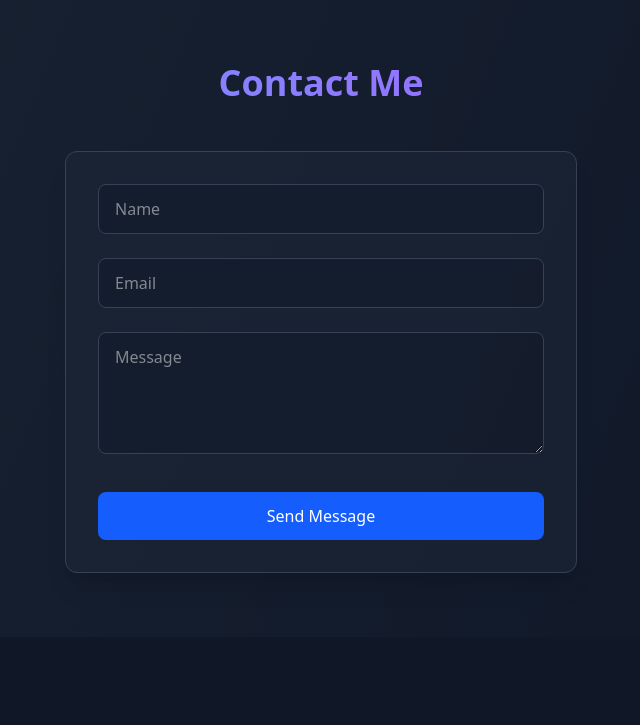
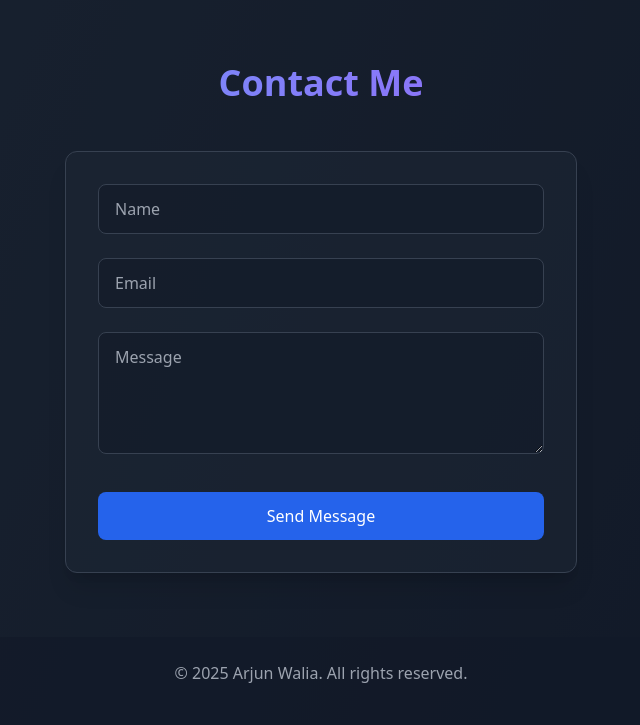
Before and after one commit to Arjun-Walia/portfolioMain, a Flask app: page / in a window 1280 px wide. Shown: the part 2517-3242 px from the top of the page, without its empty margins (319-959 px from the left). Before the commit the page ends 3090 px from the top, so only its background shows below. Run offline with Flask 3, Linux system fonts and the light colour scheme; some libraries are stand-ins or nearby versions.

Commit message:
feature updated

```diff
--- a/main.py
+++ b/main.py
@@ -1,4 +1,4 @@
-from flask import Flask, render_template, redirect, request
+from flask import Flask, render_template, request, redirect
 from pymongo import MongoClient
 
 client = MongoClient('mongodb://localhost:27017/')
@@ -24,7 +24,7 @@ def contactus():
 
     db.contactus.insert_one(doc)
 
-    return "Thanks for contacting"
+    return redirect('/')
 
-if __name__=='__main__':
+if __name__ == '__main__':
     app.run(debug=True, port=5000)
--- a/templates/index.html
+++ b/templates/index.html
@@ -1,41 +1,65 @@
 <!DOCTYPE html>
 <html lang="en">
+
 <head>
   <meta charset="UTF-8" />
   <meta name="viewport" content="width=device-width, initial-scale=1.0" />
-  <script src="https://unpkg.com/@tailwindcss/browser@4"></script>
-  <title>My portfolio</title>
+  <script src="https://cdn.tailwindcss.com"></script>
+  <title>My Portfolio</title>
 </head>
+
 <body class="bg-gradient-to-br from-gray-900 via-gray-800 to-gray-900 text-gray-100">
   <!-- Navigation -->
   <nav class="bg-gray-900/80 backdrop-blur-sm sticky top-0 z-50 p-4 flex justify-between items-center shadow-xl">
     <div class="flex items-center space-x-2">
-      <span class="text-white font-bold text-2xl bg-gradient-to-r from-blue-400 to-purple-500 bg-clip-text text-transparent">Arjun Walia</span>
+      <span
+        class="text-white font-bold text-2xl bg-gradient-to-r from-blue-400 to-purple-500 bg-clip-text text-transparent">Arjun
+        Walia</span>
     </div>
     <div class="hidden md:flex space-x-8">
       <a href="#" class="text-gray-300 hover:text-blue-400 transition-all duration-300 font-medium">Home</a>
       <a href="#about" class="text-gray-300 hover:text-blue-400 transition-all duration-300 font-medium">About</a>
-      <a href="#tech-stacks" class="text-gray-300 hover:text-blue-400 transition-all duration-300 font-medium">Experiences</a>
+      <a href="#tech-stacks"
+        class="text-gray-300 hover:text-blue-400 transition-all duration-300 font-medium">Experiences</a>
       <a href="#projects" class="text-gray-300 hover:text-blue-400 transition-all duration-300 font-medium">Projects</a>
       <a href="#contact" class="text-gray-300 hover:text-blue-400 transition-all duration-300 font-medium">Contact</a>
     </div>
-    <button class="md:hidden text-white focus:outline-none hover:text-blue-400">☰</button>
+    <button class="md:hidden text-white focus:outline-none hover:text-blue-400" onclick="toggleMenu()">☰</button>
   </nav>
 
+  <!-- Mobile Menu -->
+  <div id="mobileMenu" class="md:hidden hidden bg-gray-900/80 backdrop-blur-sm p-4">
+    <a href="#" class="block text-gray-300 hover:text-blue-400 transition-all duration-300 font-medium mb-2">Home</a>
+    <a href="#about"
+      class="block text-gray-300 hover:text-blue-400 transition-all duration-300 font-medium mb-2">About</a>
+    <a href="#tech-stacks"
+      class="block text-gray-300 hover:text-blue-400 transition-all duration-300 font-medium mb-2">Experiences</a>
+    <a href="#projects"
+      class="block text-gray-300 hover:text-blue-400 transition-all duration-300 font-medium mb-2">Projects</a>
+    <a href="#contact"
+      class="block text-gray-300 hover:text-blue-400 transition-all duration-300 font-medium">Contact</a>
+  </div>
+
   <!-- Hero Section -->
-  <section class="flex flex-col md:flex-row items-center justify-center min-h-screen px-6 py-10 space-y-10 md:space-y-0 md:space-x-10 bg-gradient-to-br from-gray-900 via-gray-800 to-gray-900">
-    <div class="w-60 h-60 rounded-full overflow-hidden border-4 border-gray-700 md:mr-10 hover:border-blue-400 transition-all duration-500 shadow-2xl">
-      <img src={{ url_for('static', filename='sung.jpg') }} alt="Profile" class="w-full h-full object-cover hover:scale-105 transition-transform duration-500" />
+  <section
+    class="flex flex-col md:flex-row items-center justify-center min-h-screen px-6 py-10 space-y-10 md:space-y-0 md:space-x-10 bg-gradient-to-br from-gray-900 via-gray-800 to-gray-900">
+    <div
+      class="w-60 h-60 rounded-full overflow-hidden border-4 border-gray-700 md:mr-10 hover:border-blue-400 transition-all duration-500 shadow-2xl">
+      <img src="{{ url_for('static', filename='sung.jpg') }}" alt="Profile"
+        class="w-full h-full object-cover hover:scale-105 transition-transform duration-500" />
     </div>
     <div class="text-center md:text-left max-w-lg">
       <p class="text-blue-400 text-lg mb-2">Hello, I'm</p>
-      <h1 class="text-5xl font-bold mb-4 bg-gradient-to-r from-blue-400 to-purple-500 bg-clip-text text-transparent">Arjun Walia</h1>
+      <h1 class="text-5xl font-bold mb-4 bg-gradient-to-r from-blue-400 to-purple-500 bg-clip-text text-transparent">
+        Arjun Walia</h1>
       <h2 class="text-2xl text-gray-400 mb-6">FullStack Developer</h2>
       <div class="flex justify-center md:justify-start space-x-4 mt-6">
-        <a href="path/to/cv.pdf" download class="bg-blue-600 text-white px-6 py-3 rounded-lg hover:bg-blue-700 transition-all duration-300 transform hover:scale-105 shadow-lg">
+        <a href="path/to/cv.pdf" download
+          class="bg-blue-600 text-white px-6 py-3 rounded-lg hover:bg-blue-700 transition-all duration-300 transform hover:scale-105 shadow-lg">
           Download CV
         </a>
-        <a href="#contact" class="border border-blue-600 text-blue-400 px-6 py-3 rounded-lg hover:bg-blue-600/20 transition-all duration-300 transform hover:scale-105 shadow-lg">
+        <a href="#contact"
+          class="border border-blue-600 text-blue-400 px-6 py-3 rounded-lg hover:bg-blue-600/20 transition-all duration-300 transform hover:scale-105 shadow-lg">
           Hire Me
         </a>
       </div>
@@ -46,21 +70,25 @@
   <section id="about" class="py-16 bg-gray-900/50">
     <div class="container mx-auto px-6 flex flex-col md:flex-row items-center md:space-x-12">
       <div class="md:w-1/3 flex justify-center">
-        <img src={{ url_for('static', filename='sung.jpg') }} alt="Profile Picture" class="rounded-lg shadow-2xl w-80 h-80 object-cover hover:scale-105 transition-transform duration-500 border-2 border-gray-700" />
+        <img src="{{ url_for('static', filename='sung.jpg') }}" alt="Profile Picture"
+          class="rounded-lg shadow-2xl w-80 h-80 object-cover hover:scale-105 transition-transform duration-500 border-2 border-gray-700" />
       </div>
       <div class="md:w-2/3 text-center md:text-left mt-8 md:mt-0">
         <p class="text-blue-400 uppercase tracking-wide text-sm mb-2">
           Get To Know More
         </p>
-        <h2 class="text-4xl font-bold mb-6 bg-gradient-to-r from-blue-400 to-purple-500 bg-clip-text text-transparent">About Me</h2>
+        <h2 class="text-4xl font-bold mb-6 bg-gradient-to-r from-blue-400 to-purple-500 bg-clip-text text-transparent">
+          About Me</h2>
         <div class="flex flex-col md:flex-row justify-center md:justify-start space-y-4 md:space-y-0 md:space-x-6">
-          <div class="bg-gray-800/50 p-6 rounded-xl shadow-xl text-center w-full md:w-1/2 border border-gray-700 hover:border-blue-400 transition-all duration-300">
+          <div
+            class="bg-gray-800/50 p-6 rounded-xl shadow-xl text-center w-full md:w-1/2 border border-gray-700 hover:border-blue-400 transition-all duration-300">
             <span class="text-3xl mb-4">🏅</span>
             <h3 class="font-bold text-lg mb-2">Experience</h3>
             <p class="text-blue-400 text-xl">1+ years</p>
             <p class="text-gray-400 text-sm">Frontend Development</p>
           </div>
-          <div class="bg-gray-800/50 p-6 rounded-xl shadow-xl text-center w-full md:w-1/2 border border-gray-700 hover:border-blue-400 transition-all duration-300">
+          <div
+            class="bg-gray-800/50 p-6 rounded-xl shadow-xl text-center w-full md:w-1/2 border border-gray-700 hover:border-blue-400 transition-all duration-300">
             <span class="text-3xl mb-4">👥</span>
             <h3 class="font-bold text-lg mb-2">Education</h3>
             <p class="text-blue-400 text-xl">B.Tech</p>
@@ -68,7 +96,9 @@
           </div>
         </div>
         <p class="text-gray-300 mt-8 leading-relaxed max-w-2xl">
-          Passionate full-stack developer with expertise in modern web technologies. Specializing in creating responsive, user-friendly applications with robust backend systems. Continuously learning and implementing cutting-edge solutions.
+          Passionate full-stack developer with expertise in modern web technologies. Specializing in creating
+          responsive, user-friendly applications with robust backend systems. Continuously learning and implementing
+          cutting-edge solutions.
         </p>
       </div>
     </div>
@@ -77,91 +107,93 @@
   <!-- Tech Stacks Section -->
   <section id="tech-stacks" class="py-16 bg-gray-900/50">
     <div class="container mx-auto px-6 text-center">
-      <h2 class="text-4xl font-bold mb-8 bg-gradient-to-r from-blue-400 to-purple-500 bg-clip-text text-transparent">Tech Stacks</h2>
+      <h2 class="text-4xl font-bold mb-8 bg-gradient-to-r from-blue-400 to-purple-500 bg-clip-text text-transparent">
+        Tech Stacks</h2>
       <div class="grid grid-cols-3 md:grid-cols-6 gap-6 max-w-4xl mx-auto">
-        <!-- HTML5 -->
-        <div class="p-4 bg-gray-800/50 rounded-xl hover:bg-gray-700/50 transition-all duration-300 border border-gray-700 hover:border-blue-400">
+        <!-- Tech Stack Icons -->
+        <div
+          class="p-4 bg-gray-800/50 rounded-xl hover:bg-gray-700/50 transition-all duration-300 border border-gray-700 hover:border-blue-400">
           <img src="https://cdn.jsdelivr.net/gh/devicons/devicon/icons/html5/html5-original.svg"
-               class="w-12 h-12 mx-auto filter grayscale hover:grayscale-0 transition-all duration-300"
-               alt="HTML5" />
+            class="w-12 h-12 mx-auto filter grayscale hover:grayscale-0 transition-all duration-300" alt="HTML5" />
         </div>
         <!-- CSS3 -->
-        <div class="p-4 bg-gray-800/50 rounded-xl hover:bg-gray-700/50 transition-all duration-300 border border-gray-700 hover:border-blue-400">
+        <div
+          class="p-4 bg-gray-800/50 rounded-xl hover:bg-gray-700/50 transition-all duration-300 border border-gray-700 hover:border-blue-400">
           <img src="https://cdn.jsdelivr.net/gh/devicons/devicon/icons/css3/css3-original.svg"
-               class="w-12 h-12 mx-auto filter grayscale hover:grayscale-0 transition-all duration-300"
-               alt="CSS3" />
+            class="w-12 h-12 mx-auto filter grayscale hover:grayscale-0 transition-all duration-300" alt="CSS3" />
         </div>
         <!-- JavaScript -->
-        <div class="p-4 bg-gray-800/50 rounded-xl hover:bg-gray-700/50 transition-all duration-300 border border-gray-700 hover:border-blue-400">
+        <div
+          class="p-4 bg-gray-800/50 rounded-xl hover:bg-gray-700/50 transition-all duration-300 border border-gray-700 hover:border-blue-400">
           <img src="https://cdn.jsdelivr.net/gh/devicons/devicon/icons/javascript/javascript-original.svg"
-               class="w-12 h-12 mx-auto filter grayscale hover:grayscale-0 transition-all duration-300"
-               alt="JavaScript" />
+            class="w-12 h-12 mx-auto filter grayscale hover:grayscale-0 transition-all duration-300" alt="JavaScript" />
         </div>
         <!-- React -->
-        <div class="p-4 bg-gray-800/50 rounded-xl hover:bg-gray-700/50 transition-all duration-300 border border-gray-700 hover:border-blue-400">
+        <div
+          class="p-4 bg-gray-800/50 rounded-xl hover:bg-gray-700/50 transition-all duration-300 border border-gray-700 hover:border-blue-400">
           <img src="https://cdn.jsdelivr.net/gh/devicons/devicon/icons/react/react-original.svg"
-               class="w-12 h-12 mx-auto filter grayscale hover:grayscale-0 transition-all duration-300"
-               alt="React" />
+            class="w-12 h-12 mx-auto filter grayscale hover:grayscale-0 transition-all duration-300" alt="React" />
         </div>
         <!-- Node.js -->
-        <div class="p-4 bg-gray-800/50 rounded-xl hover:bg-gray-700/50 transition-all duration-300 border border-gray-700 hover:border-blue-400">
+        <div
+          class="p-4 bg-gray-800/50 rounded-xl hover:bg-gray-700/50 transition-all duration-300 border border-gray-700 hover:border-blue-400">
           <img src="https://cdn.jsdelivr.net/gh/devicons/devicon/icons/nodejs/nodejs-original.svg"
-               class="w-12 h-12 mx-auto filter grayscale hover:grayscale-0 transition-all duration-300"
-               alt="Node.js" />
+            class="w-12 h-12 mx-auto filter grayscale hover:grayscale-0 transition-all duration-300" alt="Node.js" />
         </div>
         <!-- Express -->
-        <div class="p-4 bg-gray-800/50 rounded-xl hover:bg-gray-700/50 transition-all duration-300 border border-gray-700 hover:border-blue-400">
+        <div
+          class="p-4 bg-gray-800/50 rounded-xl hover:bg-gray-700/50 transition-all duration-300 border border-gray-700 hover:border-blue-400">
           <img src="https://cdn.jsdelivr.net/gh/devicons/devicon/icons/express/express-original.svg"
-               class="w-12 h-12 mx-auto filter grayscale hover:grayscale-0 transition-all duration-300"
-               alt="Express" />
+            class="w-12 h-12 mx-auto filter grayscale hover:grayscale-0 transition-all duration-300" alt="Express" />
         </div>
         <!-- MongoDB -->
-        <div class="p-4 bg-gray-800/50 rounded-xl hover:bg-gray-700/50 transition-all duration-300 border border-gray-700 hover:border-blue-400">
+        <div
+          class="p-4 bg-gray-800/50 rounded-xl hover:bg-gray-700/50 transition-all duration-300 border border-gray-700 hover:border-blue-400">
           <img src="https://cdn.jsdelivr.net/gh/devicons/devicon/icons/mongodb/mongodb-original.svg"
-               class="w-12 h-12 mx-auto filter grayscale hover:grayscale-0 transition-all duration-300"
-               alt="MongoDB" />
+            class="w-12 h-12 mx-auto filter grayscale hover:grayscale-0 transition-all duration-300" alt="MongoDB" />
         </div>
         <!-- Python -->
-        <div class="p-4 bg-gray-800/50 rounded-xl hover:bg-gray-700/50 transition-all duration-300 border border-gray-700 hover:border-blue-400">
+        <div
+          class="p-4 bg-gray-800/50 rounded-xl hover:bg-gray-700/50 transition-all duration-300 border border-gray-700 hover:border-blue-400">
           <img src="https://cdn.jsdelivr.net/gh/devicons/devicon/icons/python/python-original.svg"
-               class="w-12 h-12 mx-auto filter grayscale hover:grayscale-0 transition-all duration-300"
-               alt="Python" />
+            class="w-12 h-12 mx-auto filter grayscale hover:grayscale-0 transition-all duration-300" alt="Python" />
         </div>
         <!-- C++ -->
-        <div class="p-4 bg-gray-800/50 rounded-xl hover:bg-gray-700/50 transition-all duration-300 border border-gray-700 hover:border-blue-400">
+        <div
+          class="p-4 bg-gray-800/50 rounded-xl hover:bg-gray-700/50 transition-all duration-300 border border-gray-700 hover:border-blue-400">
           <img src="https://cdn.jsdelivr.net/gh/devicons/devicon/icons/cplusplus/cplusplus-original.svg"
-               class="w-12 h-12 mx-auto filter grayscale hover:grayscale-0 transition-all duration-300"
-               alt="C++" />
+            class="w-12 h-12 mx-auto filter grayscale hover:grayscale-0 transition-all duration-300" alt="C++" />
         </div>
         <!-- MySQL -->
-        <div class="p-4 bg-gray-800/50 rounded-xl hover:bg-gray-700/50 transition-all duration-300 border border-gray-700 hover:border-blue-400">
+        <div
+          class="p-4 bg-gray-800/50 rounded-xl hover:bg-gray-700/50 transition-all duration-300 border border-gray-700 hover:border-blue-400">
           <img src="https://cdn.jsdelivr.net/gh/devicons/devicon/icons/mysql/mysql-original.svg"
-               class="w-12 h-12 mx-auto filter grayscale hover:grayscale-0 transition-all duration-300"
-               alt="MySQL" />
+            class="w-12 h-12 mx-auto filter grayscale hover:grayscale-0 transition-all duration-300" alt="MySQL" />
         </div>
         <!-- TypeScript -->
-        <div class="p-4 bg-gray-800/50 rounded-xl hover:bg-gray-700/50 transition-all duration-300 border border-gray-700 hover:border-blue-400">
+        <div
+          class="p-4 bg-gray-800/50 rounded-xl hover:bg-gray-700/50 transition-all duration-300 border border-gray-700 hover:border-blue-400">
           <img src="https://cdn.jsdelivr.net/gh/devicons/devicon/icons/typescript/typescript-original.svg"
-               class="w-12 h-12 mx-auto filter grayscale hover:grayscale-0 transition-all duration-300"
-               alt="TypeScript" />
+            class="w-12 h-12 mx-auto filter grayscale hover:grayscale-0 transition-all duration-300" alt="TypeScript" />
         </div>
         <!-- Tailwind CSS -->
-        <div class="p-4 bg-gray-800/50 rounded-xl hover:bg-gray-700/50 transition-all duration-300 border border-gray-700 hover:border-blue-400">
+        <div
+          class="p-4 bg-gray-800/50 rounded-xl hover:bg-gray-700/50 transition-all duration-300 border border-gray-700 hover:border-blue-400">
           <img src="https://cdn.jsdelivr.net/gh/devicons/devicon@latest/icons/tailwindcss/tailwindcss-original.svg"
-               class="w-12 h-12 mx-auto filter grayscale hover:grayscale-0 transition-all duration-300"
-               alt="Tailwind CSS" />
+            class="w-12 h-12 mx-auto filter grayscale hover:grayscale-0 transition-all duration-300"
+            alt="Tailwind CSS" />
         </div>
         <!-- Git -->
-        <div class="p-4 bg-gray-800/50 rounded-xl hover:bg-gray-700/50 transition-all duration-300 border border-gray-700 hover:border-blue-400">
+        <div
+          class="p-4 bg-gray-800/50 rounded-xl hover:bg-gray-700/50 transition-all duration-300 border border-gray-700 hover:border-blue-400">
           <img src="https://cdn.jsdelivr.net/gh/devicons/devicon/icons/git/git-original.svg"
-               class="w-12 h-12 mx-auto filter grayscale hover:grayscale-0 transition-all duration-300"
-               alt="Git" />
+            class="w-12 h-12 mx-auto filter grayscale hover:grayscale-0 transition-all duration-300" alt="Git" />
         </div>
         <!-- GitHub -->
-        <div class="p-4 bg-gray-800/50 rounded-xl hover:bg-gray-700/50 transition-all duration-300 border border-gray-700 hover:border-blue-400">
+        <div
+          class="p-4 bg-gray-800/50 rounded-xl hover:bg-gray-700/50 transition-all duration-300 border border-gray-700 hover:border-blue-400">
           <img src="https://cdn.jsdelivr.net/gh/devicons/devicon/icons/github/github-original.svg"
-               class="w-12 h-12 mx-auto filter grayscale hover:grayscale-0 transition-all duration-300"
-               alt="GitHub" />
+            class="w-12 h-12 mx-auto filter grayscale hover:grayscale-0 transition-all duration-300" alt="GitHub" />
         </div>
       </div>
     </div>
@@ -209,26 +241,56 @@
   <!-- Contact Section -->
   <section id="contact" class="py-16 bg-gray-900/50">
     <div class="container mx-auto px-6">
-      <h2 class="text-4xl font-bold mb-12 text-center bg-gradient-to-r from-blue-400 to-purple-500 bg-clip-text text-transparent">Contact Me</h2>
-      <form class="max-w-lg mx-auto bg-gray-800/50 p-8 rounded-xl shadow-xl border border-gray-700">
+      <h2
+        class="text-4xl font-bold mb-12 text-center bg-gradient-to-r from-blue-400 to-purple-500 bg-clip-text text-transparent">
+        Contact Me</h2>
+      <form class="max-w-lg mx-auto bg-gray-800/50 p-8 rounded-xl shadow-xl border border-gray-700" action="/contactus"
+        method="POST">
         <div class="mb-6">
-          <input type="text" id="name" placeholder="Name"
-                 class="w-full px-4 py-3 bg-gray-900/50 border border-gray-700 rounded-lg text-gray-100 focus:outline-none focus:border-blue-400 transition-all duration-300" action="/contactus" methods="post" />
+          <input type="text" id="name" name="name" placeholder="Name"
+            class="w-full px-4 py-3 bg-gray-900/50 border border-gray-700 rounded-lg text-gray-100 focus:outline-none focus:border-blue-400 transition-all duration-300" />
         </div>
         <div class="mb-6">
-          <input type="email" id="email" placeholder="Email"
-                 class="w-full px-4 py-3 bg-gray-900/50 border border-gray-700 rounded-lg text-gray-100 focus:outline-none focus:border-blue-400 transition-all duration-300" action="/contactus" methods="post"/>
+          <input type="email" id="email" name="email" placeholder="Email"
+            class="w-full px-4 py-3 bg-gray-900/50 border border-gray-700 rounded-lg text-gray-100 focus:outline-none focus:border-blue-400 transition-all duration-300" />
         </div>
         <div class="mb-8">
-          <textarea id="message" rows="4" placeholder="Message"
-                    class="w-full px-4 py-3 bg-gray-900/50 border border-gray-700 rounded-lg text-gray-100 focus:outline-none focus:border-blue-400 transition-all duration-300" action="/contactus" methods="post"></textarea>
+          <textarea id="message" name="message" rows="4" placeholder="Message"
+            class="w-full px-4 py-3 bg-gray-900/50 border border-gray-700 rounded-lg text-gray-100 focus:outline-none focus:border-blue-400 transition-all duration-300"></textarea>
         </div>
-        <button type="submit" class="w-full bg-blue-600 text-white px-6 py-3 rounded-lg hover:bg-blue-700 transition-all duration-300 transform hover:scale-105">
+        <button type="submit"
+          class="w-full bg-blue-600 text-white px-6 py-3 rounded-lg hover:bg-blue-700 transition-all duration-300 transform hover:scale-105">
           Send Message
         </button>
       </form>
     </div>
   </section>
 
+  <!-- Footer -->
+  <footer class="bg-gray-900/80 py-6">
+    <div class="container mx-auto px-6 text-center">
+      <p class="text-gray-400">© 2025 Arjun Walia. All rights reserved.</p>
+      <div class="flex justify-center space-x-4 mt-4">
+        <a href="https://github.com/Arjun-Walia" class="text-gray-400 hover:text-blue-400 transition-all duration-300">
+          <i class="fab fa-github"></i>
+        </a>
+        <a href="https://linkedin.com/in/arjun-walia"
+          class="text-gray-400 hover:text-blue-400 transition-all duration-300">
+          <i class="fab fa-linkedin"></i>
+        </a>
+        <a href="mailto:arjun.walia@example.com" class="text-gray-400 hover:text-blue-400 transition-all duration-300">
+          <i class="fas fa-envelope"></i>
+        </a>
+      </div>
+    </div>
+  </footer>
+
+  <script>
+    function toggleMenu() {
+      const mobileMenu = document.getElementById('mobileMenu');
+      mobileMenu.classList.toggle('hidden');
+    }
+  </script>
 </body>
+
 </html>
```
